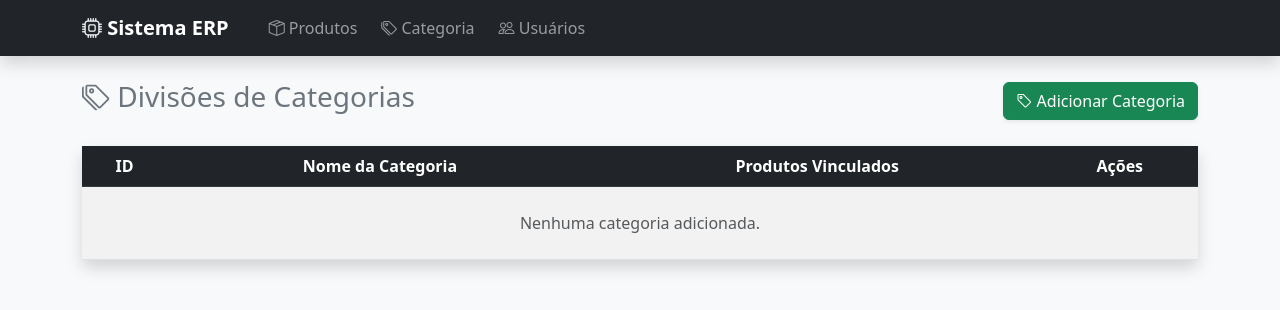
After one commit to edumsantos2006-ship-it/pratica_guiada_app_flask, a Flask app: page /categorias in a window 1280 px wide. The commit adds this page. Shown: the top 310 px of the page. Run offline with Flask 3, Linux system fonts and the light colour scheme.

Commit message:
parte final pratica guida

```diff
--- a/app/__init__.py
+++ b/app/__init__.py
@@ -11,7 +11,7 @@ load_dotenv()
 def create_app():
     app = Flask(__name__)
 
-    app.config["SQLALCHEMY_DATABASE_URI"] = os.getenv("DATABASE_URL")
+    app.config["SQLALCHEMY_DATABASE_URI"] = "sqlite:///banco.db"
 
     db.init_app(app)
 
--- a/app/controllers/categoria_controller.py
+++ b/app/controllers/categoria_controller.py
@@ -6,3 +6,38 @@ def listar_todas_categorias():
 
 def obter_categoria(categoria_id):
     return Categoria.query.get_or_404(categoria_id)
+
+def salvar_categoria(nome, categoria_id=None):
+    if not nome or not nome.strip():
+        return False, "O nome da categoria é obrigatório."
+
+    try:
+        if categoria_id:
+            categoria = obter_categoria(categoria_id)
+            categoria.nome = nome.strip()
+            mensagem = "Categoria atualizada com sucesso!"
+        else:
+            categoria = Categoria(nome=nome.strip())
+            db.session.add(categoria)
+            mensagem = "Categoria adicionada com sucesso!"
+
+        db.session.commit()
+        return True, mensagem
+
+    except Exception as e:
+        db.session.rollback()
+        return False, f"Erro interno: {str(e)}"
+
+def excluir_categoria(categoria_id):
+    categoria = obter_categoria(categoria_id)
+
+    if categoria.produtos:
+        return False, "Não é possivel excluir uma categoria que possui produtos vinculados"
+
+    try:
+        db.session.delete(categoria)
+        db.session.commit()
+        return True, "Categoria excluida com sucesso!"
+    except Exception as e :
+        db.session.rollback()
+        return False, f"Erro ao excluir categoria: {str(e)}"
--- a/app/routes/web_bp.py
+++ b/app/routes/web_bp.py
@@ -29,3 +29,77 @@ def novo_produto_view():
             return redirect(url_for("web.listar_produtos_view"))
 
     return render_template("produtos/form.html", produto=None, categorias=categorias)
+
+@web_bp.route("/produtos/editar/<int:id>", methods=["GET", "POST"])
+def editar_produto_view(id):
+    produto = produtos_controller.obter_produto(id)
+    categorias = categoria_controller.listar_todas_categorias()
+
+    if request.method == "POST":
+        nome = request.form.get("nome")
+        preco = float(request.form.get("preco", 0))
+        categoria_id = int(request.form.get("categoria_id", 0))
+
+        sucesso, msg = produtos_controller.salvar_produto(nome, preco, categoria_id, produto_id = id)
+
+        flash(msg, "success" if sucesso else "danger")
+
+        if sucesso:
+            return redirect(url_for("web.listar_produtos_view"))
+
+    return render_template("produtos/form.html", produto=produto, categorias=categorias)
+
+
+
+@web_bp.route("/produtos/excluir/<int:id>", methods=["POST"])
+def excluir_produto_view(id):
+    sucesso, msg = produtos_controller.excluir_produto(id)
+    flash(msg, "success" if sucesso else "danger")
+    return redirect(url_for("web.listar_produtos_view"))
+
+
+# ROTAS DE CATEGORIAS
+
+@web_bp.route("/categorias")
+def listar_categorias_view():
+    categorias = categoria_controller.listar_todas_categorias()
+    return render_template("categorias/listar.html", categorias=categorias)
+
+
+@web_bp.route("/categorias/novo", methods=["GET", "POST"])
+def nova_categoria_view():
+    if request.method == "POST":
+        nome = request.form.get("nome_categoria")
+
+        sucesso, msg = categoria_controller.salvar_categoria(nome)
+
+        flash(msg, "success" if sucesso else "danger")
+
+        if sucesso:
+            return redirect(url_for('web.listar_categorias_view'))
+
+    return render_template("categorias/form.html", categoria=None)
+
+
+@web_bp.route("/categorias/excluir/<int:id>", methods=["POST"])
+def excluir_categoria_view(id):
+    sucesso, msg = categoria_controller.excluir_categoria(id)
+    flash(msg, "success" if sucesso else "danger")
+    return redirect(url_for("web.listar_categorias_view"))
+
+
+@web_bp.route("/categorias/editar/<int:id>", methods=["GET", "POST"])
+def editar_categoria_view(id):
+    categoria = categoria_controller.obter_categoria(id)
+
+    if request.method == "POST":
+        nome = request.form.get("nome_categoria")
+
+        sucesso, msg = categoria_controller.salvar_categoria(nome, categoria_id=id)
+
+        flash(msg, "success" if sucesso else "danger")
+
+        if sucesso:
+            return redirect(url_for("web.listar_categorias_view"))
+
+    return render_template("categorias/form.html", categoria=categoria)
--- /dev/null
+++ b/app/templates/categorias/listar.html
@@ -0,0 +1,65 @@
+{% extends "base.html" %}
+
+{% block content %}
+
+    <div class="d-flex justify-content-between align-items-center mb-4">
+
+        <h2 class="h3 text-secondary">
+            <i class="bi bi-tags"></i> Divisões de Categorias
+        </h2>
+        <a href="{{ url_for('web.nova_categoria_view')}}" class="btn btn-success shadow-sm">
+            <i class="bi bi-tag"></i> Adicionar Categoria
+        </a>
+
+    </div>
+
+    <div class="card shadow border-0">
+        <div class="card-body p-0">
+            <table class="table table-hover table-striped mb-0 text-center align-middle">
+                <thead class="table-dark">
+                    <tr>
+                        <th>ID</th>
+                        <th>Nome da Categoria</th>
+                        <th>Produtos Vinculados</th>
+                        <th>Ações</th>
+                    </tr>
+                </thead>
+                <tbody>
+                    {% for categoria in categorias %}
+
+                        <tr>
+                            <td class="fw-bold">{{ categoria.id}}</td>
+                            <td>{{ categoria.nome}}</td>
+                            <td>
+                                <span class="badge bg-secondary">
+                                    {{ categoria.produtos|length }} itens
+                                </span>
+                            </td>
+                            <td>
+                                <div class="d-flex justify-content-center gap-2">
+                                    <a href="{{ url_for('web.editar_categoria_view', id=categoria.id)}}" class="btn btn-sm btn-outline-primary">
+                                        <i class="bi bi-pencil"></i>
+                                    </a>
+
+                                    <form action="{{ url_for('web.excluir_categoria_view', id=categoria.id) }}" method="POST" onsubmit="return confirm('Excluir a categoria {{categoria.nome}}?');">
+                                        <button class="btn btn-sm btn-outline-danger">
+                                            <i class="bi bi-trash"></i>
+                                        </button>
+                                    </form>
+                                </div>
+                            </td>
+                        </tr>
+
+                    {% else %}
+                        <tr>
+                            <td colspan="4" class="text-muted py-4">
+                                Nenhuma categoria adicionada.
+                            </td>
+                        </tr>
+                    {% endfor %}
+                </tbody>
+            </table>
+        </div>
+    </div>
+
+{% endblock %}
```
Also changed, not shown: app/controllers/produtos_controller.py (+14 -0 lines), app/templates/categorias/form.html (added, +40 -0 lines), app/templates/produtos/form.html (+38 -2 lines), app/templates/usuarios/listar.html (added, +14 -0 lines), app/templates/usuarios/form.html (added), instance/banco.db (added).
